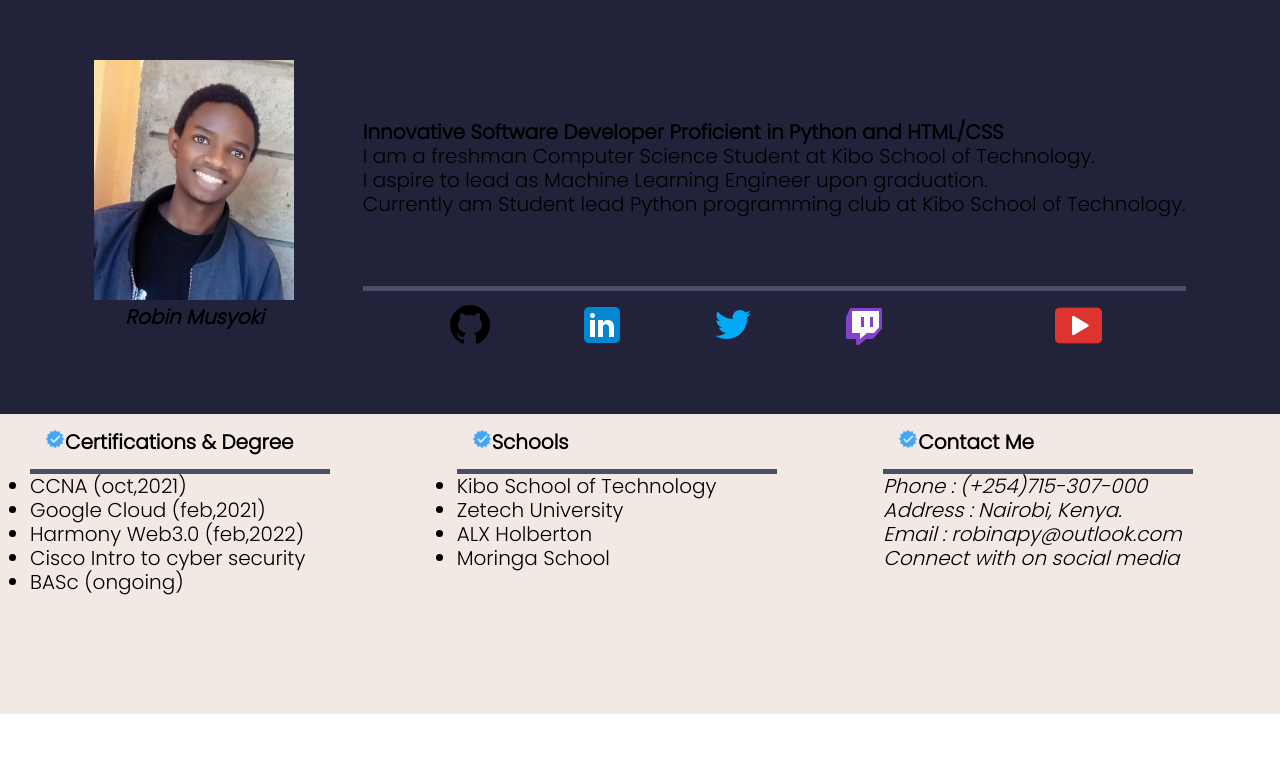
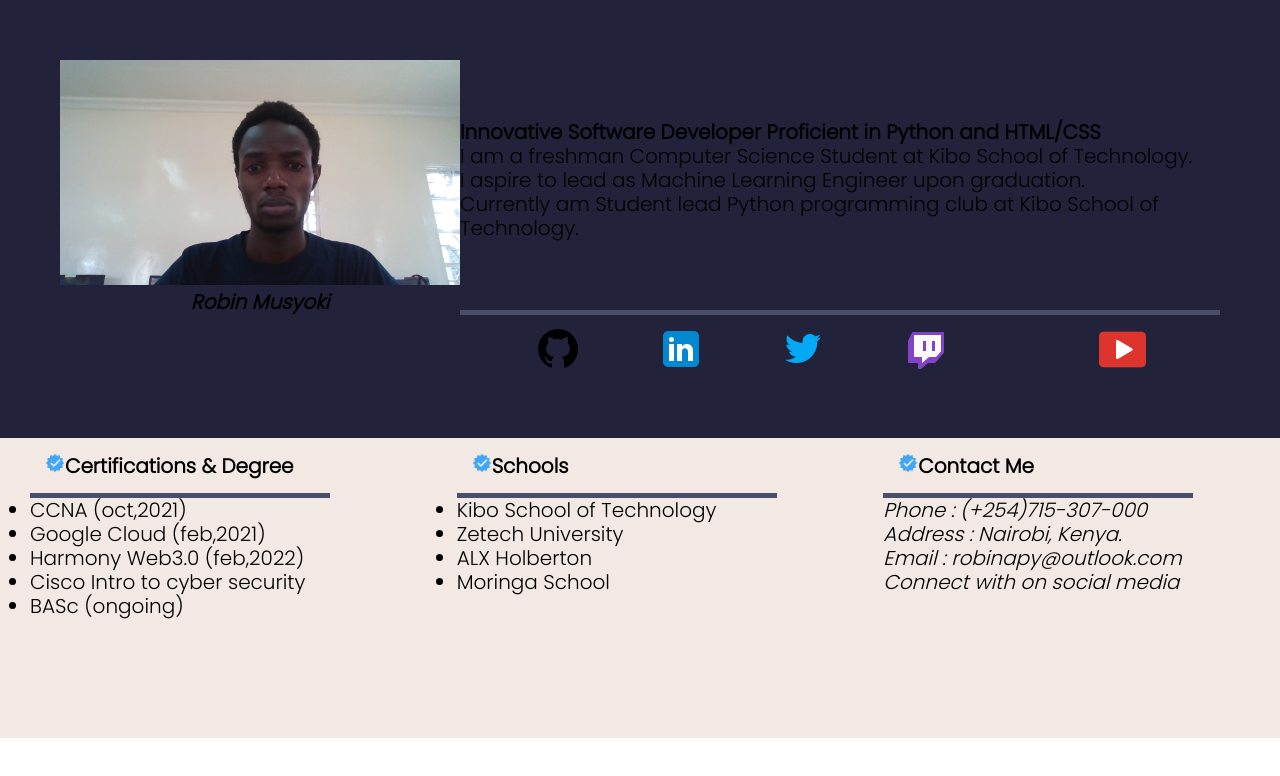
Before and after one commit to msk-robin/Profile-page, a plain HTML site: page index.html in a window 1280 px wide. Drawn offline with Linux system fonts and the light colour scheme.

Commit message:
changed profile photo

```diff
--- a/index.html
+++ b/index.html
@@ -19,7 +19,7 @@
     <main>
 
       <div class="header_photo">
-        <img src="./Assets/images/IMG_20211211_133322_703.jpg" alt="" width="200px">
+        <img src="./Assets/images/profiled_cv_photo.jpg" alt="" width="400px">
         <h1><i>Robin Musyoki</i></h1>
       </div>
 
--- a/style.css
+++ b/style.css
@@ -96,3 +96,4 @@ button{
     margin: 0;
     /* width:310px; */
 }
+/* am pinning this to my profile */
```
Also changed, not shown: Assets/images/IMG_20211211_133322_703.jpg (deleted), Assets/images/profiled_cv_photo.jpg (added).
